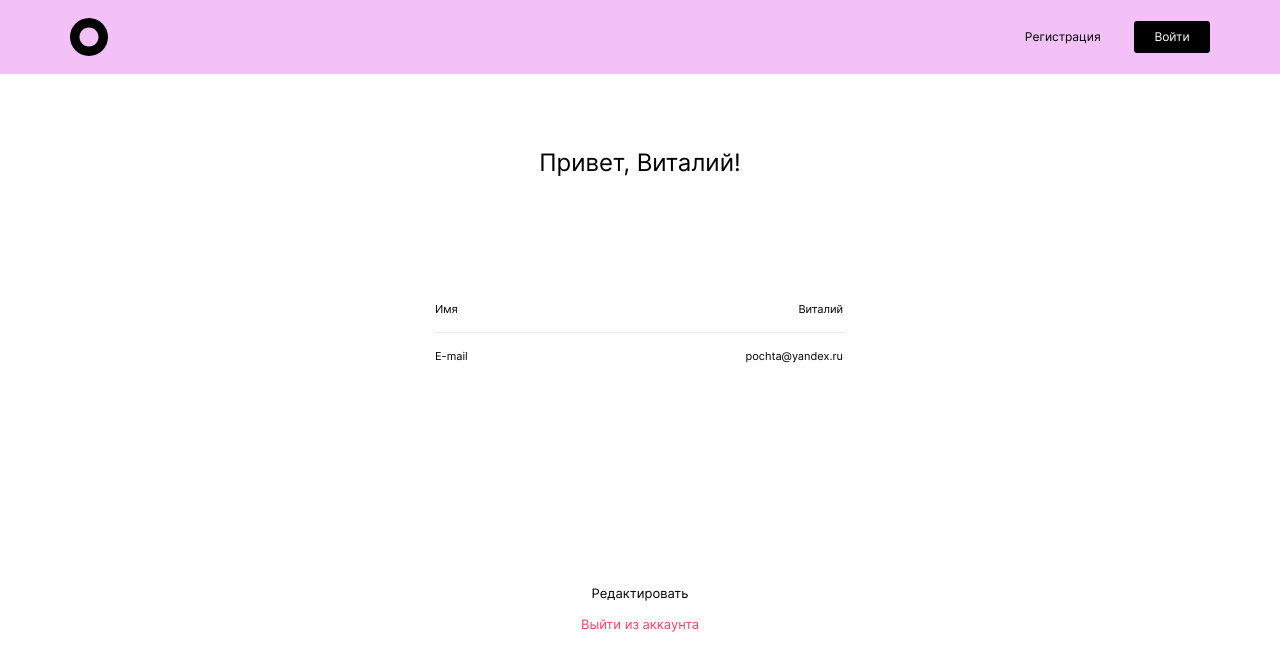
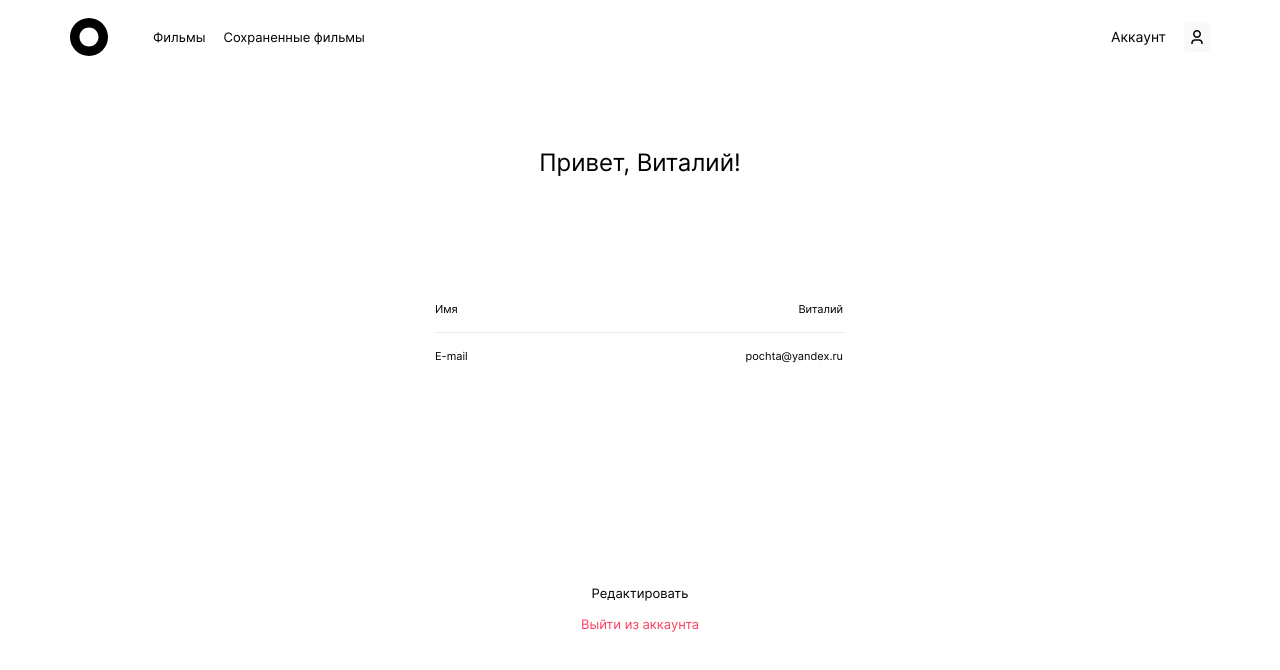
Before and after one commit to Tale245/movies-explorer-frontend, a React (Create React App) app: page /profile in a window 1280 px wide. Shown: the top 670 px of the page. Built offline with nearby package versions, Linux system fonts and the light colour scheme.

Commit message:
Верстка полностью готова: добавлена ссылка на макет

```diff
--- a/src/components/App/App.js
+++ b/src/components/App/App.js
@@ -45,7 +45,16 @@ function App() {
         />
         <Route path="/signup" element={<Register />} />
         <Route path="/signin" element={<Login />} />
-        <Route path="/profile" element={<Profile />} />
+        <Route
+          path="/profile"
+          element={
+            <Profile
+              popupMenuOpen={popupMenuOpen}
+              isPopupMenuOpen={isPopupMenuOpen}
+              closeAllPopups={closeAllPopups}
+            />
+          }
+        />
         <Route path="/PageNotFound" element={<PageNotFound />} />
       </Routes>
     </div>
--- a/src/components/MoviesCard/MoviesCard.css
+++ b/src/components/MoviesCard/MoviesCard.css
@@ -8,3 +8,4 @@
 @import url(../../blocks/moviesCard/__like-ico/moviesCard__like-ico.css);
 @import url(../../blocks/moviesCard/__like-ico/_active/moviesCard__like-ico_active.css);
 @import url(../../blocks/moviesCard/__delete-ico/moviesCard__delete-ico.css);
+@import url(../../blocks/moviesCard/__container/_dislike/moviesCard__container_dislike.css);
--- a/src/components/PopupMenu/PopupMenu.css
+++ b/src/components/PopupMenu/PopupMenu.css
@@ -4,3 +4,4 @@
 @import url(../../blocks/popup-menu/__container/_profile/popup-menu__container_profile.css);
 @import url(../../blocks/popup-menu/__link/_active/popup-menu__link_active.css);
 @import url(../../blocks/popup-menu/__link/_profile/popup-menu__link_profile.css);
+@import url(../../blocks/popup-menu/__link/popup-menu__link.css)
--- a/src/components/Profile/Profile.js
+++ b/src/components/Profile/Profile.js
@@ -1,12 +1,16 @@
 import React from "react";
-import Footer from "../Footer/Footer";
 import Header from "../Header/Header";
 import "./Profile.css";
 
-const Profile = () => {
+const Profile = ({ popupMenuOpen, isPopupMenuOpen, closeAllPopups }) => {
   return (
     <>
-      <Header />
+      <Header
+        whiteTheme={true}
+        popupMenuOpen={popupMenuOpen}
+        isPopupMenuOpen={isPopupMenuOpen}
+        closeAllPopups={closeAllPopups}
+      />
       <section className="profile">
         <div className="profile__container">
           <h1 className="profile__title">Привет, Виталий!</h1>
```
Also changed, not shown: 1 other file (tests, documents, lock files or other folders).
